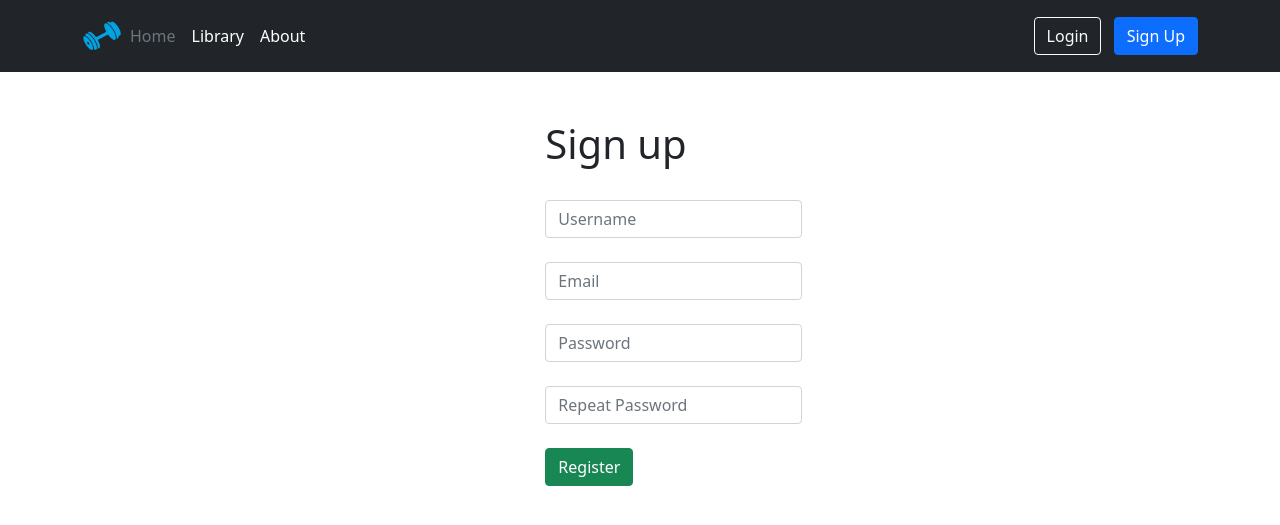
After one commit to UnderKitten/WorkOutTube, a Flask app: page /register in a window 1280 px wide. The commit adds this page. Shown: the top 525 px of the page. Run offline with Flask 2, Linux system fonts and the light colour scheme; the visitor is signed in with stand-in values (Sample User, id 1).

Commit message:
Registration -> login next
registration

```diff
--- a/wotube/__init__.py
+++ b/wotube/__init__.py
@@ -1,6 +1,7 @@
 from flask import Flask
 from flask_sqlalchemy import SQLAlchemy
 from wotube import creds
+from flask_login import LoginManager
 
 app = Flask(__name__)
 app.config['SQLALCHEMY_DATABASE_URI'] = 'sqlite:///workout_list.db'
@@ -8,4 +9,7 @@ app.config['SQLALCHEMY_TRACK_MODIFICATIONS'] = False
 workout_db = SQLAlchemy(app)
 app.config['SECRET_KEY'] = creds.secret_key
 
+login_manager = LoginManager()
+login_manager.init_app(app)
+
 from wotube import routes
--- a/wotube/models.py
+++ b/wotube/models.py
@@ -1,5 +1,10 @@
+from flask_wtf import FlaskForm
 from wotube import workout_db
 from datetime import datetime
+from flask_login import UserMixin
+from wtforms import StringField, IntegerField, TextAreaField, URLField, SubmitField, SelectField, PasswordField
+from wtforms.validators import DataRequired, url, InputRequired, Email, EqualTo
+from werkzeug.security import generate_password_hash, check_password_hash
 
 
 class Workout(workout_db.Model):
@@ -13,3 +18,41 @@ class Workout(workout_db.Model):
 
     def __repr__(self):
         return f'<Article {self.id}>'
+
+
+class User(UserMixin, workout_db.Model):
+    id = workout_db.Column(workout_db.Integer, primary_key=True)
+    username = workout_db.Column(workout_db.String(64), nullable=False, index=True, unique=True)
+    email = workout_db.Column(workout_db.String(120), nullable=False, index=True, unique=True)
+    password_hash = workout_db.Column(workout_db.String(128), nullable=False)
+    joined_at_date = workout_db.Column(workout_db.DateTime(), index=True, default=datetime.utcnow)
+
+    def __repr__(self):
+        return f"User ('{self.username}', '{self.email}'"
+
+    def set_password(self, password):
+        self.password_hash = generate_password_hash(password)
+
+    def check_password(self, password):
+        return check_password_hash(self.password_hash, password)
+
+
+class WorkoutForm(FlaskForm):
+    title = StringField("title", validators=[InputRequired()])
+    description = TextAreaField("description", validators=[InputRequired()])
+    category = SelectField("Workout category:",
+                           choices=[('full', 'Full Body'), ('upper', 'Upper Body'), ('lower', 'Lower Body'),
+                                    ('core', 'Core')])
+    url = URLField("url", validators=[DataRequired(), url()])
+    duration = IntegerField("duration", validators=[InputRequired()])
+    submit = SubmitField("Submit")
+    update = SubmitField("Edit")
+    remove = SubmitField("Remove")
+
+
+class RegistrationForm(FlaskForm):
+    username = StringField('Username', validators=[DataRequired()])
+    email = StringField('Email', validators=[DataRequired()])
+    password = PasswordField('Password', validators=[DataRequired()])
+    password2 = PasswordField('Repeat Password', validators=[DataRequired(), EqualTo('password')])
+    submit = SubmitField('Register')
--- a/wotube/routes.py
+++ b/wotube/routes.py
@@ -1,9 +1,6 @@
 from flask import request, render_template, redirect
 from wotube import app, workout_db
-from wotube.models import Workout
-from flask_wtf import FlaskForm
-from wtforms import StringField, IntegerField, TextAreaField, URLField, SubmitField, SelectField
-from wtforms.validators import DataRequired, url, InputRequired
+from wotube.models import Workout, WorkoutForm, RegistrationForm, User
 
 
 @app.route('/')
@@ -75,19 +72,21 @@ def remove_workout(id):
         return "Something went wrong"
 
 
+@app.route('/register', methods=['POST', 'GET'])
+def register():
+    form = RegistrationForm()
+    if request.method == "POST":
+        print('submitted')
+        user = User(username=form.username.data, email=form.email.data)
+        user.set_password(form.password.data)
+        workout_db.session.add(user)
+        workout_db.session.commit()
+        return redirect('/')
+    return render_template('register.html', form=form)
+
+
+@app.route('/login')
+
 def convert_url_to_embed(url):
     url = url.replace("watch?v=", "embed/")
     return url
-
-
-class WorkoutForm(FlaskForm):
-    title = StringField("title", validators=[InputRequired()])
-    description = TextAreaField("description", validators=[InputRequired()])
-    category = SelectField("Workout category:",
-                           choices=[('full', 'Full Body'), ('upper', 'Upper Body'), ('lower', 'Lower Body'),
-                                    ('core', 'Core')])
-    url = URLField("url", validators=[DataRequired(), url()])
-    duration = IntegerField("duration", validators=[InputRequired()])
-    submit = SubmitField("Submit")
-    update = SubmitField("Edit")
-    remove = SubmitField("Remove")
--- a/wotube/static/css/main.css
+++ b/wotube/static/css/main.css
@@ -34,3 +34,6 @@
 
         padding: 10px;
       }
+    .form-control-inline {
+    width: auto;
+}
--- a/wotube/templates/base.html
+++ b/wotube/templates/base.html
@@ -26,7 +26,7 @@
 
             <div class="text-end">
                 <button type="button" class="btn btn-outline-light me-2">Login</button>
-          <button type="button" class="btn btn-primary">Sign-up</button>
+                <a href="/register" class="btn btn-primary">Sign Up</a>
             </div>
         </div>
     </div>
--- a/wotube/templates/edit-workout.html
+++ b/wotube/templates/edit-workout.html
@@ -12,13 +12,12 @@ Edit a workout
 
         {{ edited_workout.title(class="form-control", placeholder="Add a title") }}<br>
         {{ edited_workout.description(class="form-control", placeholder="Add a title", cols="10", rows="3") }}<br>
-         {{ new_workout.category.label }}<br>
+         {{ edited_workout.category.label }}<br>
         {{edited_workout.category(class="form-select")}}<br>
         {{ edited_workout.url(class="form-control", placeholder="Add a URL", pattern="https://.*") }}<br>
         {{ edited_workout.duration(class="form-control", placeholder="Add a duration") }}<br>
         {{edited_workout.update(class="btn btn-success")}}
         {{edited_workout.remove(class="btn btn-danger", href="/library/{{edited_workout.id.data}}/remove")}}
-<!--        <a href="/library/remove" class="btn btn-danger">Remove</a>-->
 
     </form>
 </div>
--- /dev/null
+++ b/wotube/templates/register.html
@@ -0,0 +1,28 @@
+{% extends 'base.html' %}
+
+{% block title %}
+Register
+{%endblock%}
+
+{% block body %}
+<div class="container mt-5 col-md-2 ">
+    <h1>Sign up</h1>
+    <form method="POST">
+        <br>{{ form.username(class="form-control form-control-inline", placeholder="Username") }}<br>
+        {{ form.email(class="form-control form-control-inline", placeholder="Email") }}
+        {% for error in form.email.errors %}
+        <span style="color: red;">[{{ error }}]</span>
+        {% endfor %}<br>
+        {{ form.password(class="form-control form-control-inline", placeholder="Password") }}
+        {% for error in form.password.errors %}
+        <span style="color: red;">[{{ error }}]</span>
+        {% endfor %}<br>
+        {{ form.password2(class="form-control form-control-inline", placeholder="Repeat Password") }}
+        {% for error in form.password2.errors %}
+        <span style="color: red;">[{{ error }}]</span>
+        {% endfor %}<br>
+        {{ form.submit(class="btn btn-success ") }}
+    </form>
+</div>
+
+{% endblock %}
```
Also changed, not shown: 1 other file. Lines whose indentation alone changed are shown as unchanged.
